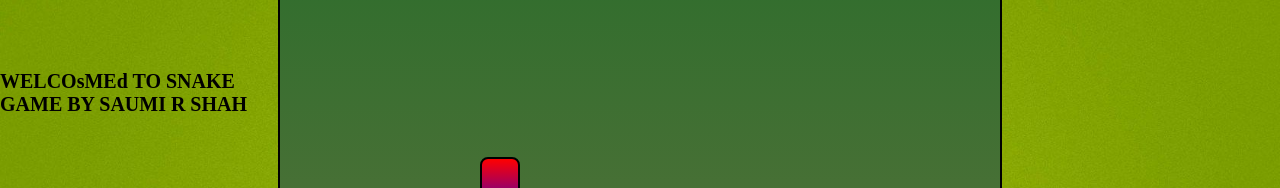
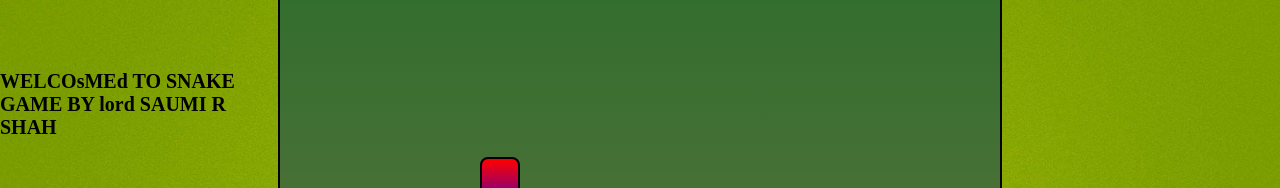
Before and after one commit to Saumil343/test6, a plain HTML site: page index.html in a window 1280 px wide. Shown: the part 120-308 px from the top of the page. Drawn offline with Linux system fonts and the light colour scheme.

Commit message:
Update index.html

```diff
--- a/index.html
+++ b/index.html
@@ -11,7 +11,7 @@
 <body>
     <div class="body">
         <div id="credits">WELCOsMEd TO SNAKE GAME
-        BY SAUMI R  SHAH</div>
+        BY lord SAUMI R  SHAH</div>
         <div id="scoreBox">Score: 0</div>
         <div id="HiscoreBox">Hign-Score: 0</div>
         <div id="board" class="board"></div>
```
